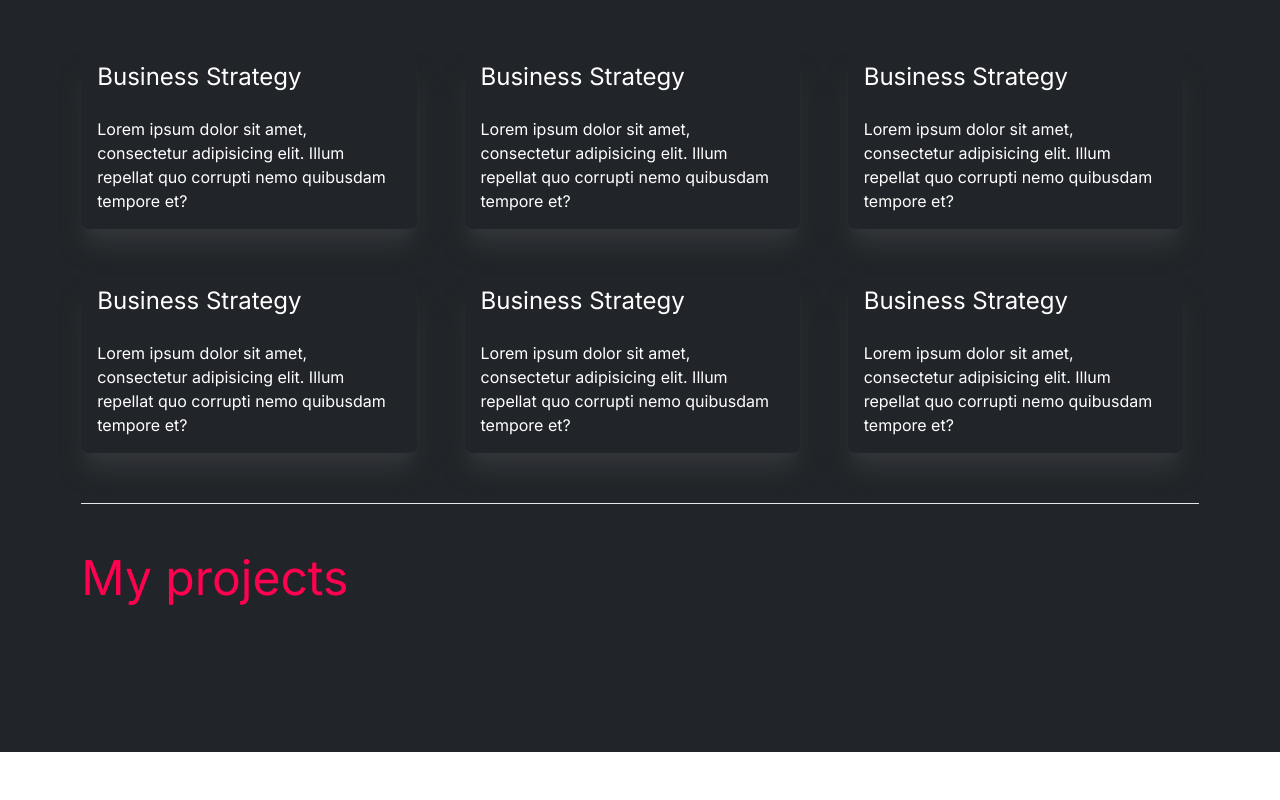
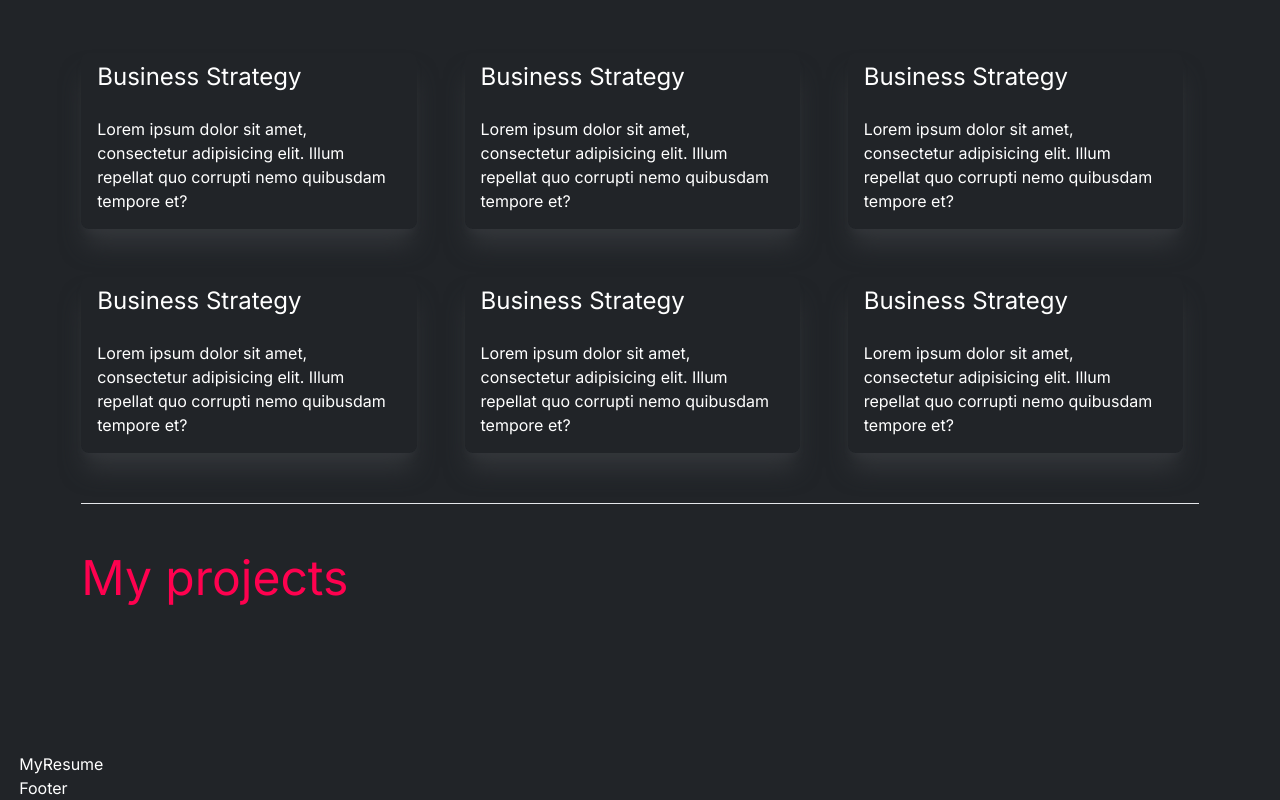
Before and after one commit to EmotionWaveStudios/My-Portfolio, a Next.js app in the folder my-portfolio/: page / in a window 1280 px wide. Shown: the part 1100-1900 px from the top of the page. Before the commit the page ends 1852 px from the top, so only its background shows below. Built offline with nearby package versions, Linux system fonts and the light colour scheme.

Commit message:
project setup

```diff
--- a/my-portfolio/src/app/page.js
+++ b/my-portfolio/src/app/page.js
@@ -13,6 +13,8 @@ const Home = () => {
         <Introduction />
         <WhatIDo />
         <MyProject />
+        <MyResume />
+        <Footer />
       </div>
     </div>
   );
```
